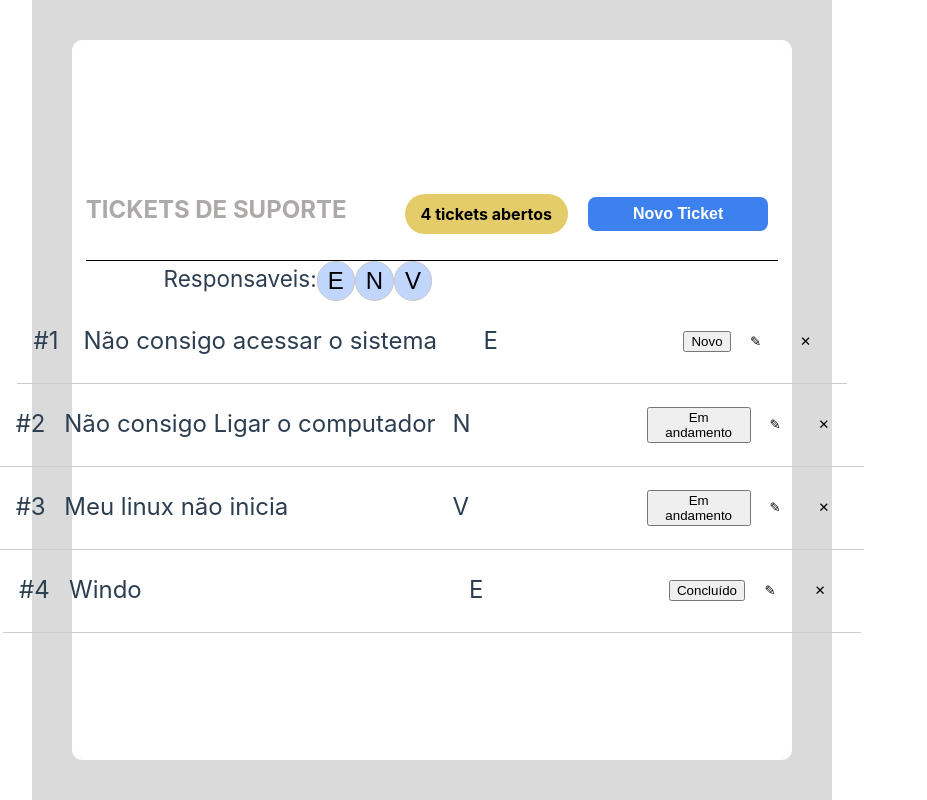
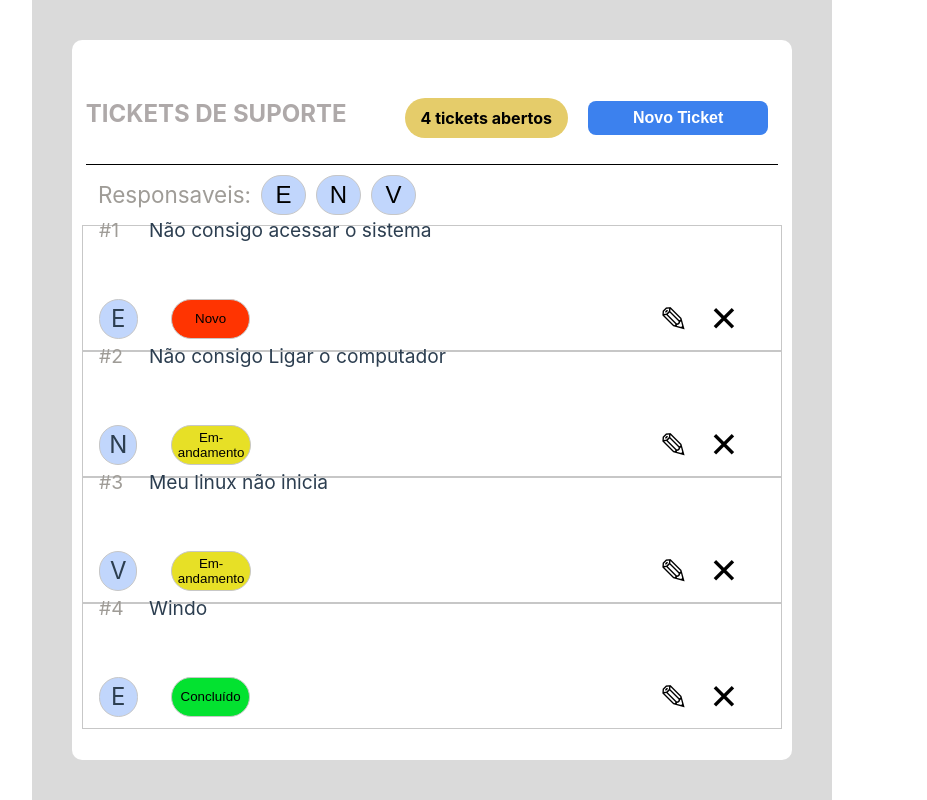
Before and after one commit to estevao144/ticketsSuport, a Vue app: page / in a window 1280 px wide. Shown: the whole page, without its empty margins (0-927 px from the left). Built offline with nearby package versions, Linux system fonts and the light colour scheme.

Commit message:
css principal finalizado

```diff
--- a/src/App.vue
+++ b/src/App.vue
@@ -19,13 +19,13 @@ let tickets = ref([
     id: 2,
     ticket: "Não consigo Ligar o computador",
     responsible: "N",
-    status: "Em andamento",
+    status: "Em-andamento",
   },
   {
     id: 3,
     ticket: "Meu linux não inicia",
     responsible: "V",
-    status: "Em andamento",
+    status: "Em-andamento",
   },
   {
     id: 4,
@@ -36,7 +36,7 @@ let tickets = ref([
 ]);
 let count = ref(tickets.value.length);
 const selectResponsible = ref('');
-const statusTicket = ref(["novo", "em andamento", "concluído"]);
+const statusTicket = ref(["Novo", "Em-andamento", "Concluído"]);
 const responsibles = ref(["E", "N", "V"]);
 let formData = ref({
   newTicket: "",
@@ -152,15 +152,16 @@ const filterBy = (select) => {
 };
 
 const changeStatusTicket = (ticket) => {
-  console.log(ticket);
+
+
   if (ticket.status === "Novo") {
-    ticket.status = "Em andamento";
-  } else if (ticket.status === "Em andamento") {
+    ticket.status = "Em-andamento";
+  } else if (ticket.status === "Em-andamento") {
     ticket.status = "Concluído";
   } else if (ticket.status === "Concluído") {
     alert("Ticket já está concluído");
   }
-
+  console.log(ticket);
 };
 
 const filteredTicket = computed(() => {
--- a/src/components/ListTickets.vue
+++ b/src/components/ListTickets.vue
@@ -53,7 +53,8 @@ export default {
 </script>
 <template>
   <div class="res-option">
-    <h2> Responsaveis:</h2>
+    <h2 class="title-option"> Responsaveis:</h2>
+    <div class="resp-container">
       <button
       class="resp-filter"
         v-for="responsible of responsibles"
@@ -62,6 +63,7 @@ export default {
       >
         {{ responsible }}</button
       >
+    </div>
   </div>
 
   <Ticket
@@ -75,10 +77,14 @@ export default {
   />
 </template>
 <style scoped>
-.res-option {
+
+.resp-container {
   display: flex;
- justify-content: right;
- width: 0px;
+  justify-content: start;
+  gap: 10px;
+  align-items: center;
+  width: 100%;
+  height: 60px;
 
 }
 .resp-filter {
@@ -86,21 +92,23 @@ export default {
   justify-content: center;
   padding: 10px;
   align-items: center;
-  width: 100px;
+  width: 45px;
   height: 40px;
   border: 1px solid rgb(199, 199, 199);
   border-radius: 90px;
   background-color: rgb(193, 214, 252);
-
-
 }
-.list-ticket {
+.res-option {
   display: flex;
-  justify-content: space-between;
+  justify-content: start;
   align-items: center;
+  width: 100%;
+  gap: 10px;
+  height: 60px;
   padding: 1rem;
-  border-bottom: 1px solid #ccc;
-  font-size: 1.5rem;
+}
+.title-option {
+  color: rgb(159, 156, 151);
 }
 button {
   background-color: transparent;
--- a/src/components/PopupTickets.vue
+++ b/src/components/PopupTickets.vue
@@ -48,7 +48,7 @@ export default {
           {{ status }}
         </p>
         <p>Responsavel:</p>
-        <p
+        <span
           class="resp-radio"
           v-for="responsible in responsibles"
           :key="responsible"
@@ -61,7 +61,7 @@ export default {
             :value="responsible"
           />
           {{ responsible }}
-        </p>
+      </span>
 
         <div class="buttons-">
           <button class="btn-cancel" @click="closePopup">Cancelar</button>
@@ -72,11 +72,14 @@ export default {
   </div>
 </template>
 <style scoped>
-status-radio {
-  display: flex;
-  flex-direction: column;
-  padding: 0.5rem 1rem;
-  border-bottom: 1px solid #ccc;
+.status-radio {
+  display: inline-block;
+  width: 40px;
+  height: 40px;
+  text-align: center;
+  line-height: 15px;
+  padding: 0px;
+  float: left;
 }
 .popup {
   position: fixed;
--- a/src/components/Ticket.vue
+++ b/src/components/Ticket.vue
@@ -18,9 +18,7 @@ props:{
       type: Function,
       default: () => {console.log("Função não detectada. Ticket");},
     },
-    classTicket: {
-      type: String,
-    },
+
 }
 };
 
@@ -28,51 +26,98 @@ props:{
 
 <template>
     <div class="container-ticket">
-
+     <div class="primeiro-container">
       <span class="ticket-id">
         #{{ ticket.id }}
       </span>
       <span class="ticket-ticket">
         {{ ticket.ticket }}
-      </span>
+      </span >
+     </div>
+      <div class="segundo-container">
       <span class="ticket-responsible">
       {{ ticket.responsible }}
       </span>
-      <button class="" @click="changeStatusTicket(ticket)">
+
+      <button class="status-ticket" :class="ticket.status" @click="changeStatusTicket(ticket)">
         {{ ticket.status }}
       </button>
-      <button class="editTicket" @click="openPopEdit(ticket)"> &#09998</button>
-    <button class="delTicket" @click="popConfirmDel(ticket)"> &#10005</button>
+
+      <div class="container-btn">
+        <button class="editTicket" @click="openPopEdit(ticket)"> &#09998</button>
+        <button class="delTicket" @click="popConfirmDel(ticket)"> &#10005</button>
+      </div>
+    </div>
+
 </div>
 </template>
 <style scoped>
 
-    .container-ticket {
+.container-ticket {
         display: flex;
-        justify-content: space-between;
+        flex-direction: column;
+        justify-content: center;
+        width: 100%;
+        max-width: 1000px;
+        max-height: 18%;
+        height: 60%;
+        border: 1px solid rgb(199, 199, 199);
+    }
+
+    .container-btn {
+        display: flex;
+        justify-content: flex-end;
+        width: 100%;
         align-items: center;
         padding: 1rem;
-        border-bottom: 1px solid #ccc;
+      }
+
+    .primeiro-container {
+        display: flex;
+        justify-content: flex-start;
+        align-items: center;
+        padding: 1rem;
+        font-size: 1.2rem;
+        float:left
+
+    }
+
+    .segundo-container {
+        display: flex;
+        justify-content: space-between ;
+        align-items: center;
+        padding: 1rem;
         font-size: 1.5rem;
+        float:left
     }
     .ticket-id {
         width: 50px;
+        color: rgb(159, 156, 151);
+
     }
     .ticket-ticket {
         width: 400px;
     }
+
     .ticket-responsible {
-        width: 200px;
+    display: flex;
+    justify-content: center;
+    width: 50px;
+    height: 40px;
+    border: 1px solid rgb(199, 199, 199);
+    border-radius: 100px;
+    background-color: rgb(193, 214, 252);
+    margin-right: 5%;
     }
-    .status-ticket {
+    .padrao-ticket {
+
         width: 100px;
         height: 40px;
         border: 1px solid rgb(199, 199, 199);
         border-radius: 90px;
-        background-color: rgb(193, 214, 252);
+
     }
-
-    .status-novo {
+    .Novo {
         width: 100px;
         height: 40px;
         border: 1px solid rgb(199, 199, 199);
@@ -80,7 +125,7 @@ props:{
         background-color: rgb(255, 52, 1);
     }
 
-    .status-em-andamento {
+    .Em-andamento {
         width: 100px;
         height: 40px;
         border: 1px solid rgb(199, 199, 199);
@@ -88,7 +133,7 @@ props:{
         background-color: rgb(231, 224, 38);
     }
 
-    .status-concluido {
+    .Concluído {
         width: 100px;
         height: 40px;
         border: 1px solid rgb(199, 199, 199);
@@ -100,6 +145,8 @@ props:{
         height: 40px;
         border:0ch;
         background-color: transparent;
+        font-size: 35px;
+
     }
 
     .delTicket {
@@ -107,5 +154,6 @@ props:{
         height: 50px;
         border:0ch;
         background-color: transparent;
+        font-size: 35px;
     }
 </style>
```
Lines whose indentation alone changed are shown as unchanged.
